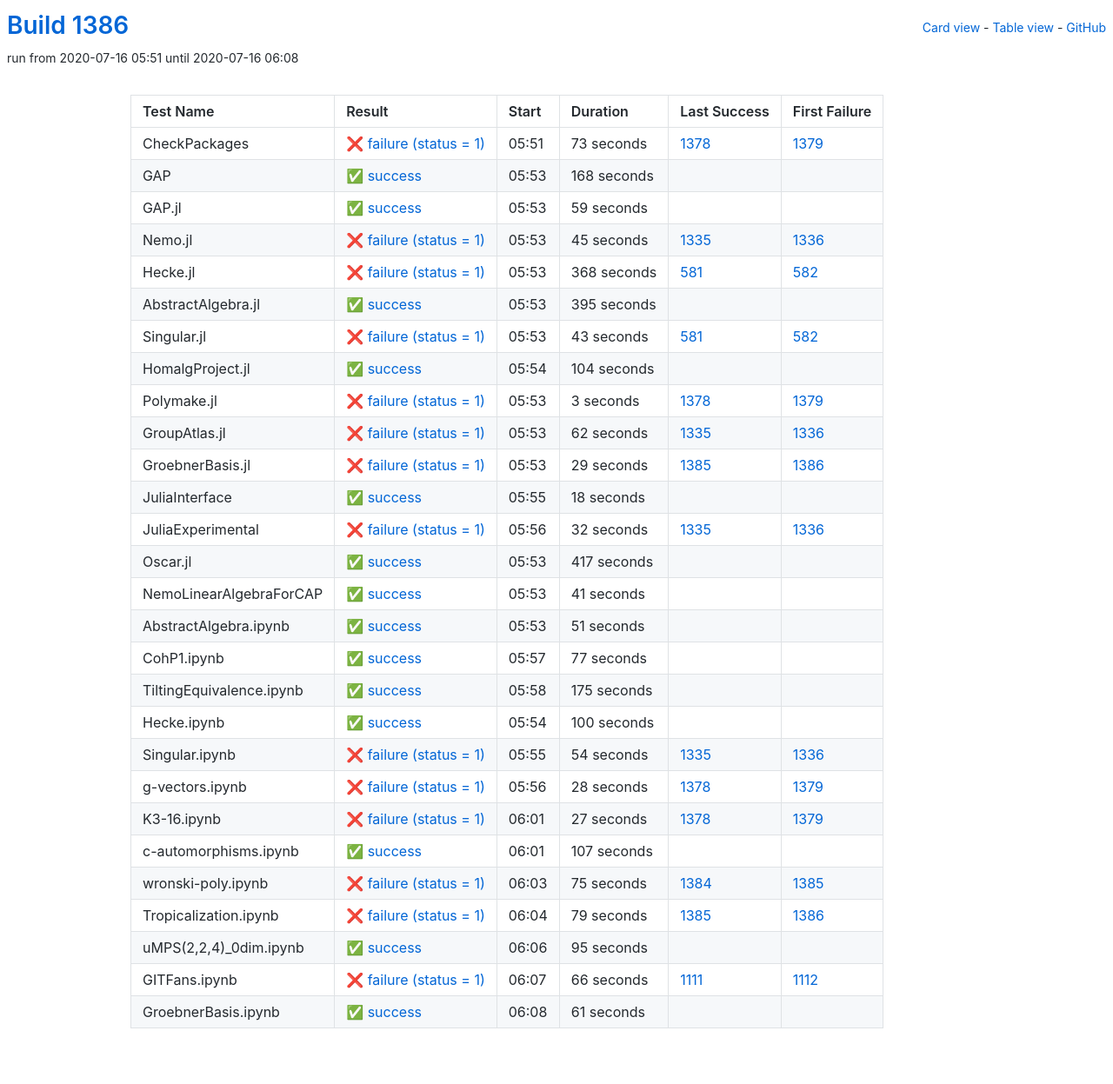
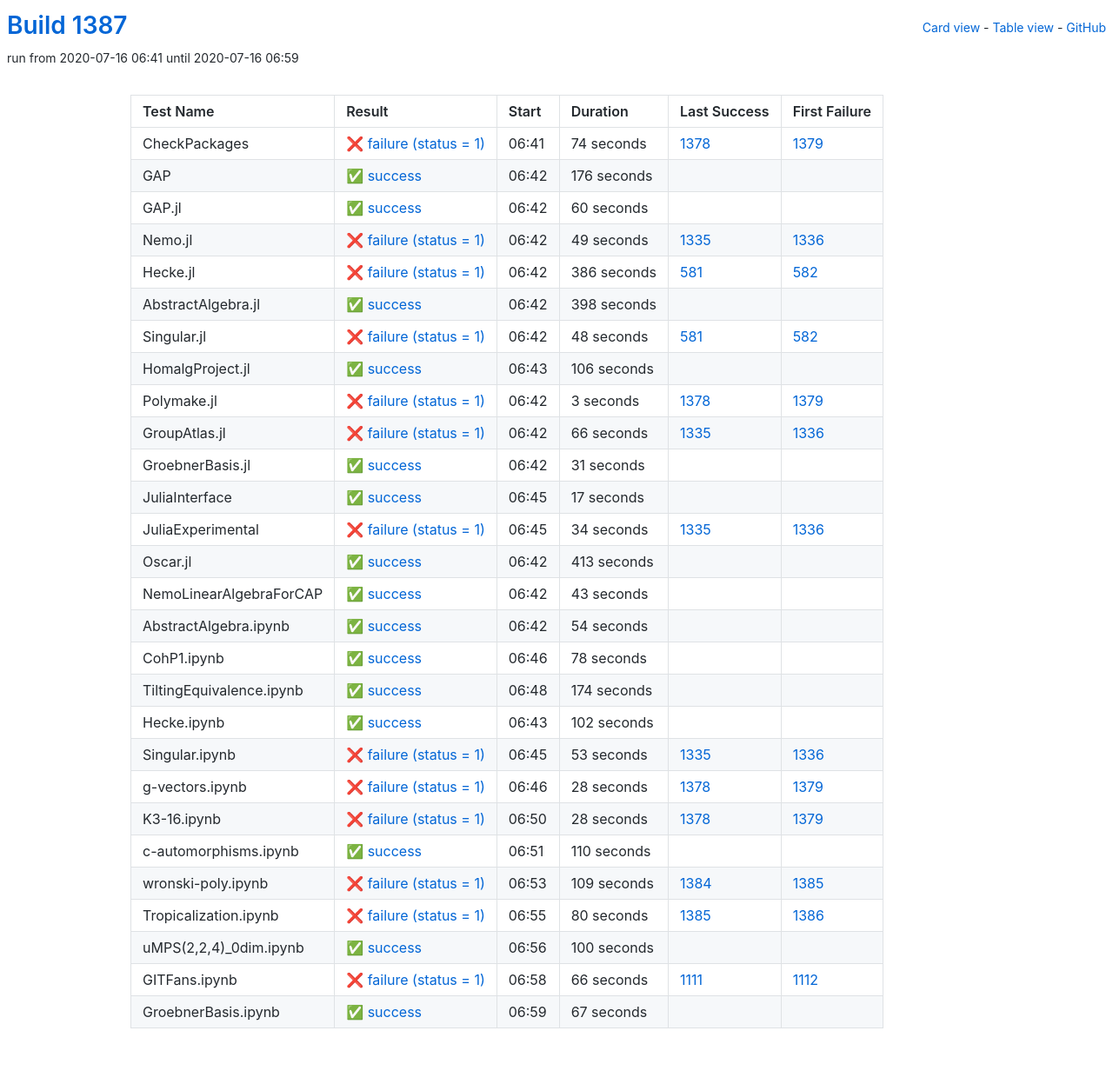
Before and after one commit to oscar-system/oscar-ci-status-1.4, a Jekyll site: the page built from table.html, in a window 1280 px wide. Shown: the whole page at 87% size. Built offline with Jekyll 4.4.1, drawn with Linux system fonts in a browser that asks for light colours.

Commit message:
Build #1387

```diff
--- a/_data/ci.yml
+++ b/_data/ci.yml
@@ -1,6 +1,6 @@
 ---
-build: 1386
-build_url: https://oscarci.mathematik.uni-kl.de/job/oscar-julia-1.4/1386/
+build: 1387
+build_url: https://oscarci.mathematik.uni-kl.de/job/oscar-julia-1.4/1387/
 job: oscar-julia-1.4
 organization: oscar-system
 repo: oscar-ci-status-1.4
@@ -8,104 +8,104 @@ repourl: https://github.com/oscar-system/oscar-ci-status-1.4
 tests:
 - name: CheckPackages
   id: checkpackages
-  log: https://oscarci.mathematik.uni-kl.de/job/oscar-julia-1.4/1386/artifact/logs/build-1386/CheckPackages.log
-  start: 2020-07-16 05:51
+  log: https://oscarci.mathematik.uni-kl.de/job/oscar-julia-1.4/1387/artifact/logs/build-1387/CheckPackages.log
+  start: 2020-07-16 06:41
   success: false
   exitcode: 1
   status: failure
-  duration: 73
+  duration: 74
   last_success: 1378
   last_success_url: https://oscarci.mathematik.uni-kl.de/job/oscar-julia-1.4/1378/
   first_failure: 1379
   first_failure_url: https://oscarci.mathematik.uni-kl.de/job/oscar-julia-1.4/1379/
 - name: GAP
   id: gap
-  log: https://oscarci.mathematik.uni-kl.de/job/oscar-julia-1.4/1386/artifact/logs/build-1386/GAP.log
-  start: 2020-07-16 05:53
+  log: https://oscarci.mathematik.uni-kl.de/job/oscar-julia-1.4/1387/artifact/logs/build-1387/GAP.log
+  start: 2020-07-16 06:42
   success: true
   exitcode: 0
   status: success
-  duration: 168
+  duration: 176
   last_success: false
   last_success_url:
   first_failure: false
   first_failure_url:
 - name: GAP.jl
   id: gap-jl
-  log: https://oscarci.mathematik.uni-kl.de/job/oscar-julia-1.4/1386/artifact/logs/build-1386/GAP.jl.log
-  start: 2020-07-16 05:53
+  log: https://oscarci.mathematik.uni-kl.de/job/oscar-julia-1.4/1387/artifact/logs/build-1387/GAP.jl.log
+  start: 2020-07-16 06:42
   success: true
   exitcode: 0
   status: success
-  duration: 59
+  duration: 60
   last_success: false
   last_success_url:
   first_failure: false
   first_failure_url:
 - name: Nemo.jl
   id: nemo-jl
-  log: https://oscarci.mathematik.uni-kl.de/job/oscar-julia-1.4/1386/artifact/logs/build-1386/Nemo.jl.log
-  start: 2020-07-16 05:53
+  log: https://oscarci.mathematik.uni-kl.de/job/oscar-julia-1.4/1387/artifact/logs/build-1387/Nemo.jl.log
+  start: 2020-07-16 06:42
   success: false
   exitcode: 1
   status: failure
-  duration: 45
+  duration: 49
   last_success: 1335
   last_success_url: https://oscarci.mathematik.uni-kl.de/job/oscar-julia-1.4/1335/
   first_failure: 1336
   first_failure_url: https://oscarci.mathematik.uni-kl.de/job/oscar-julia-1.4/1336/
 - name: Hecke.jl
   id: hecke-jl
-  log: https://oscarci.mathematik.uni-kl.de/job/oscar-julia-1.4/1386/artifact/logs/build-1386/Hecke.jl.log
-  start: 2020-07-16 05:53
+  log: https://oscarci.mathematik.uni-kl.de/job/oscar-julia-1.4/1387/artifact/logs/build-1387/Hecke.jl.log
+  start: 2020-07-16 06:42
   success: false
   exitcode: 1
   status: failure
-  duration: 368
+  duration: 386
   last_success: 581
   last_success_url: https://oscarci.mathematik.uni-kl.de/job/oscar-julia-1.4/581/
   first_failure: 582
   first_failure_url: https://oscarci.mathematik.uni-kl.de/job/oscar-julia-1.4/582/
 - name: AbstractAlgebra.jl
   id: abstractalgebra-jl
-  log: https://oscarci.mathematik.uni-kl.de/job/oscar-julia-1.4/1386/artifact/logs/build-1386/AbstractAlgebra.jl.log
-  start: 2020-07-16 05:53
+  log: https://oscarci.mathematik.uni-kl.de/job/oscar-julia-1.4/1387/artifact/logs/build-1387/AbstractAlgebra.jl.log
+  start: 2020-07-16 06:42
   success: true
   exitcode: 0
   status: success
-  duration: 395
+  duration: 398
   last_success: false
   last_success_url:
   first_failure: false
   first_failure_url:
 - name: Singular.jl
   id: singular-jl
-  log: https://oscarci.mathematik.uni-kl.de/job/oscar-julia-1.4/1386/artifact/logs/build-1386/Singular.jl.log
-  start: 2020-07-16 05:53
+  log: https://oscarci.mathematik.uni-kl.de/job/oscar-julia-1.4/1387/artifact/logs/build-1387/Singular.jl.log
+  start: 2020-07-16 06:42
   success: false
   exitcode: 1
   status: failure
-  duration: 43
+  duration: 48
   last_success: 581
   last_success_url: https://oscarci.mathematik.uni-kl.de/job/oscar-julia-1.4/581/
   first_failure: 582
   first_failure_url: https://oscarci.mathematik.uni-kl.de/job/oscar-julia-1.4/582/
 - name: HomalgProject.jl
   id: homalgproject-jl
-  log: https://oscarci.mathematik.uni-kl.de/job/oscar-julia-1.4/1386/artifact/logs/build-1386/HomalgProject.jl.log
-  start: 2020-07-16 05:54
+  log: https://oscarci.mathematik.uni-kl.de/job/oscar-julia-1.4/1387/artifact/logs/build-1387/HomalgProject.jl.log
+  start: 2020-07-16 06:43
   success: true
   exitcode: 0
   status: success
-  duration: 104
+  duration: 106
   last_success: false
   last_success_url:
   first_failure: false
   first_failure_url:
 - name: Polymake.jl
   id: polymake-jl
-  log: https://oscarci.mathematik.uni-kl.de/job/oscar-julia-1.4/1386/artifact/logs/build-1386/Polymake.jl.log
-  start: 2020-07-16 05:53
+  log: https://oscarci.mathematik.uni-kl.de/job/oscar-julia-1.4/1387/artifact/logs/build-1387/Polymake.jl.log
+  start: 2020-07-16 06:42
   success: false
   exitcode: 1
   status: failure
@@ -116,140 +116,140 @@ tests:
   first_failure_url: https://oscarci.mathematik.uni-kl.de/job/oscar-julia-1.4/1379/
 - name: GroupAtlas.jl
   id: groupatlas-jl
-  log: https://oscarci.mathematik.uni-kl.de/job/oscar-julia-1.4/1386/artifact/logs/build-1386/GroupAtlas.jl.log
-  start: 2020-07-16 05:53
+  log: https://oscarci.mathematik.uni-kl.de/job/oscar-julia-1.4/1387/artifact/logs/build-1387/GroupAtlas.jl.log
+  start: 2020-07-16 06:42
   success: false
   exitcode: 1
   status: failure
-  duration: 62
+  duration: 66
   last_success: 1335
   last_success_url: https://oscarci.mathematik.uni-kl.de/job/oscar-julia-1.4/1335/
   first_failure: 1336
   first_failure_url: https://oscarci.mathematik.uni-kl.de/job/oscar-julia-1.4/1336/
 - name: GroebnerBasis.jl
   id: groebnerbasis-jl
-  log: https://oscarci.mathematik.uni-kl.de/job/oscar-julia-1.4/1386/artifact/logs/build-1386/GroebnerBasis.jl.log
-  start: 2020-07-16 05:53
-  success: false
-  exitcode: 1
-  status: failure
-  duration: 29
-  last_success: 1385
-  last_success_url: https://oscarci.mathematik.uni-kl.de/job/oscar-julia-1.4/1385/
-  first_failure: 1386
-  first_failure_url: https://oscarci.mathematik.uni-kl.de/job/oscar-julia-1.4/1386/
-- name: JuliaInterface
-  id: juliainterface
-  log: https://oscarci.mathematik.uni-kl.de/job/oscar-julia-1.4/1386/artifact/logs/build-1386/JuliaInterface.log
-  start: 2020-07-16 05:55
+  log: https://oscarci.mathematik.uni-kl.de/job/oscar-julia-1.4/1387/artifact/logs/build-1387/GroebnerBasis.jl.log
+  start: 2020-07-16 06:42
   success: true
   exitcode: 0
   status: success
-  duration: 18
+  duration: 31
+  last_success: false
+  last_success_url:
+  first_failure: false
+  first_failure_url:
+- name: JuliaInterface
+  id: juliainterface
+  log: https://oscarci.mathematik.uni-kl.de/job/oscar-julia-1.4/1387/artifact/logs/build-1387/JuliaInterface.log
+  start: 2020-07-16 06:45
+  success: true
+  exitcode: 0
+  status: success
+  duration: 17
   last_success: false
   last_success_url:
   first_failure: false
   first_failure_url:
 - name: JuliaExperimental
   id: juliaexperimental
-  log: https://oscarci.mathematik.uni-kl.de/job/oscar-julia-1.4/1386/artifact/logs/build-1386/JuliaExperimental.log
-  start: 2020-07-16 05:56
+  log: https://oscarci.mathematik.uni-kl.de/job/oscar-julia-1.4/1387/artifact/logs/build-1387/JuliaExperimental.log
+  start: 2020-07-16 06:45
   success: false
   exitcode: 1
   status: failure
-  duration: 32
+  duration: 34
   last_success: 1335
   last_success_url: https://oscarci.mathematik.uni-kl.de/job/oscar-julia-1.4/1335/
   first_failure: 1336
   first_failure_url: https://oscarci.mathematik.uni-kl.de/job/oscar-julia-1.4/1336/
 - name: Oscar.jl
   id: oscar-jl
-  log: https://oscarci.mathematik.uni-kl.de/job/oscar-julia-1.4/1386/artifact/logs/build-1386/Oscar.jl.log
-  start: 2020-07-16 05:53
+  log: https://oscarci.mathematik.uni-kl.de/job/oscar-julia-1.4/1387/artifact/logs/build-1387/Oscar.jl.log
+  start: 2020-07-16 06:42
   success: true
   exitcode: 0
   status: success
-  duration: 417
+  duration: 413
   last_success: false
   last_success_url:
   first_failure: false
   first_failure_url:
 - name: NemoLinearAlgebraForCAP
   id: nemolinearalgebraforcap
-  log: https://oscarci.mathematik.uni-kl.de/job/oscar-julia-1.4/1386/artifact/logs/build-1386/NemoLinearAlgebraForCAP.log
-  start: 2020-07-16 05:53
+  log: https://oscarci.mathematik.uni-kl.de/job/oscar-julia-1.4/1387/artifact/logs/build-1387/NemoLinearAlgebraForCAP.log
+  start: 2020-07-16 06:42
   success: true
   exitcode: 0
   status: success
-  duration: 41
+  duration: 43
   last_success: false
   last_success_url:
   first_failure: false
   first_failure_url:
 - name: AbstractAlgebra.ipynb
   id: abstractalgebra-ipynb
-  log: https://oscarci.mathematik.uni-kl.de/job/oscar-julia-1.4/1386/artifact/logs/build-1386/AbstractAlgebra.ipynb.log
-  start: 2020-07-16 05:53
+  log: https://oscarci.mathematik.uni-kl.de/job/oscar-julia-1.4/1387/artifact/logs/build-1387/AbstractAlgebra.ipynb.log
+  start: 2020-07-16 06:42
   success: true
   exitcode: 0
   status: success
-  duration: 51
+  duration: 54
   last_success: false
   last_success_url:
   first_failure: false
   first_failure_url:
 - name: CohP1.ipynb
   id: cohp1-ipynb
-  log: https://oscarci.mathematik.uni-kl.de/job/oscar-julia-1.4/1386/artifact/logs/build-1386/CohP1.ipynb.log
-  start: 2020-07-16 05:57
+  log: https://oscarci.mathematik.uni-kl.de/job/oscar-julia-1.4/1387/artifact/logs/build-1387/CohP1.ipynb.log
+  start: 2020-07-16 06:46
   success: true
   exitcode: 0
   status: success
-  duration: 77
+  duration: 78
   last_success: false
   last_success_url:
   first_failure: false
   first_failure_url:
 - name: TiltingEquivalence.ipynb
   id: tiltingequivalence-ipynb
-  log: https://oscarci.mathematik.uni-kl.de/job/oscar-julia-1.4/1386/artifact/logs/build-1386/TiltingEquivalence.ipynb.log
-  start: 2020-07-16 05:58
+  log: https://oscarci.mathematik.uni-kl.de/job/oscar-julia-1.4/1387/artifact/logs/build-1387/TiltingEquivalence.ipynb.log
+  start: 2020-07-16 06:48
   success: true
   exitcode: 0
   status: success
-  duration: 175
+  duration: 174
   last_success: false
   last_success_url:
   first_failure: false
   first_failure_url:
 - name: Hecke.ipynb
   id: hecke-ipynb
-  log: https://oscarci.mathematik.uni-kl.de/job/oscar-julia-1.4/1386/artifact/logs/build-1386/Hecke.ipynb.log
-  start: 2020-07-16 05:54
+  log: https://oscarci.mathematik.uni-kl.de/job/oscar-julia-1.4/1387/artifact/logs/build-1387/Hecke.ipynb.log
+  start: 2020-07-16 06:43
   success: true
   exitcode: 0
   status: success
-  duration: 100
+  duration: 102
   last_success: false
   last_success_url:
   first_failure: false
   first_failure_url:
 - name: Singular.ipynb
   id: singular-ipynb
-  log: https://oscarci.mathematik.uni-kl.de/job/oscar-julia-1.4/1386/artifact/logs/build-1386/Singular.ipynb.log
-  start: 2020-07-16 05:55
+  log: https://oscarci.mathematik.uni-kl.de/job/oscar-julia-1.4/1387/artifact/logs/build-1387/Singular.ipynb.log
+  start: 2020-07-16 06:45
   success: false
   exitcode: 1
   status: failure
-  duration: 54
+  duration: 53
   last_success: 1335
   last_success_url: https://oscarci.mathematik.uni-kl.de/job/oscar-julia-1.4/1335/
   first_failure: 1336
   first_failure_url: https://oscarci.mathematik.uni-kl.de/job/oscar-julia-1.4/1336/
 - name: g-vectors.ipynb
   id: g-vectors-ipynb
-  log: https://oscarci.mathematik.uni-kl.de/job/oscar-julia-1.4/1386/artifact/logs/build-1386/g-vectors.ipynb.log
-  start: 2020-07-16 05:56
+  log: https://oscarci.mathematik.uni-kl.de/job/oscar-julia-1.4/1387/artifact/logs/build-1387/g-vectors.ipynb.log
+  start: 2020-07-16 06:46
   success: false
   exitcode: 1
   status: failure
@@ -260,68 +260,68 @@ tests:
   first_failure_url: https://oscarci.mathematik.uni-kl.de/job/oscar-julia-1.4/1379/
 - name: K3-16.ipynb
   id: k3-16-ipynb
-  log: https://oscarci.mathematik.uni-kl.de/job/oscar-julia-1.4/1386/artifact/logs/build-1386/K3-16.ipynb.log
-  start: 2020-07-16 06:01
+  log: https://oscarci.mathematik.uni-kl.de/job/oscar-julia-1.4/1387/artifact/logs/build-1387/K3-16.ipynb.log
+  start: 2020-07-16 06:50
   success: false
   exitcode: 1
   status: failure
-  duration: 27
+  duration: 28
   last_success: 1378
   last_success_url: https://oscarci.mathematik.uni-kl.de/job/oscar-julia-1.4/1378/
   first_failure: 1379
   first_failure_url: https://oscarci.mathematik.uni-kl.de/job/oscar-julia-1.4/1379/
 - name: c-automorphisms.ipynb
   id: c-automorphisms-ipynb
-  log: https://oscarci.mathematik.uni-kl.de/job/oscar-julia-1.4/1386/artifact/logs/build-1386/c-automorphisms.ipynb.log
-  start: 2020-07-16 06:01
+  log: https://oscarci.mathematik.uni-kl.de/job/oscar-julia-1.4/1387/artifact/logs/build-1387/c-automorphisms.ipynb.log
+  start: 2020-07-16 06:51
   success: true
   exitcode: 0
   status: success
-  duration: 107
+  duration: 110
   last_success: false
   last_success_url:
   first_failure: false
   first_failure_url:
 - name: wronski-poly.ipynb
   id: wronski-poly-ipynb
-  log: https://oscarci.mathematik.uni-kl.de/job/oscar-julia-1.4/1386/artifact/logs/build-1386/wronski-poly.ipynb.log
-  start: 2020-07-16 06:03
+  log: https://oscarci.mathematik.uni-kl.de/job/oscar-julia-1.4/1387/artifact/logs/build-1387/wronski-poly.ipynb.log
+  start: 2020-07-16 06:53
   success: false
   exitcode: 1
   status: failure
-  duration: 75
+  duration: 109
   last_success: 1384
   last_success_url: https://oscarci.mathematik.uni-kl.de/job/oscar-julia-1.4/1384/
   first_failure: 1385
   first_failure_url: https://oscarci.mathematik.uni-kl.de/job/oscar-julia-1.4/1385/
 - name: Tropicalization.ipynb
   id: tropicalization-ipynb
-  log: https://oscarci.mathematik.uni-kl.de/job/oscar-julia-1.4/1386/artifact/logs/build-1386/Tropicalization.ipynb.log
-  start: 2020-07-16 06:04
+  log: https://oscarci.mathematik.uni-kl.de/job/oscar-julia-1.4/1387/artifact/logs/build-1387/Tropicalization.ipynb.log
+  start: 2020-07-16 06:55
   success: false
   exitcode: 1
   status: failure
-  duration: 79
+  duration: 80
   last_success: 1385
   last_success_url: https://oscarci.mathematik.uni-kl.de/job/oscar-julia-1.4/1385/
   first_failure: 1386
   first_failure_url: https://oscarci.mathematik.uni-kl.de/job/oscar-julia-1.4/1386/
 - name: uMPS(2,2,4)_0dim.ipynb
   id: umps-2-2-4-0dim-ipynb
-  log: https://oscarci.mathematik.uni-kl.de/job/oscar-julia-1.4/1386/artifact/logs/build-1386/uMPS-2-2-4-_0dim.ipynb.log
-  start: 2020-07-16 06:06
+  log: https://oscarci.mathematik.uni-kl.de/job/oscar-julia-1.4/1387/artifact/logs/build-1387/uMPS-2-2-4-_0dim.ipynb.log
+  start: 2020-07-16 06:56
   success: true
   exitcode: 0
   status: success
-  duration: 95
+  duration: 100
   last_success: false
   last_success_url:
   first_failure: false
   first_failure_url:
 - name: GITFans.ipynb
   id: gitfans-ipynb
-  log: https://oscarci.mathematik.uni-kl.de/job/oscar-julia-1.4/1386/artifact/logs/build-1386/GITFans.ipynb.log
-  start: 2020-07-16 06:07
+  log: https://oscarci.mathematik.uni-kl.de/job/oscar-julia-1.4/1387/artifact/logs/build-1387/GITFans.ipynb.log
+  start: 2020-07-16 06:58
   success: false
   exitcode: 1
   status: failure
@@ -332,12 +332,12 @@ tests:
   first_failure_url: https://oscarci.mathematik.uni-kl.de/job/oscar-julia-1.4/1112/
 - name: GroebnerBasis.ipynb
   id: groebnerbasis-ipynb
-  log: https://oscarci.mathematik.uni-kl.de/job/oscar-julia-1.4/1386/artifact/logs/build-1386/GroebnerBasis.ipynb.log
-  start: 2020-07-16 06:08
+  log: https://oscarci.mathematik.uni-kl.de/job/oscar-julia-1.4/1387/artifact/logs/build-1387/GroebnerBasis.ipynb.log
+  start: 2020-07-16 06:59
   success: true
   exitcode: 0
   status: success
-  duration: 61
+  duration: 67
   last_success: false
   last_success_url:
   first_failure: false
```
Also changed, not shown: README.md.
